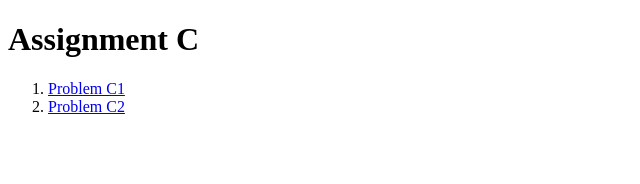
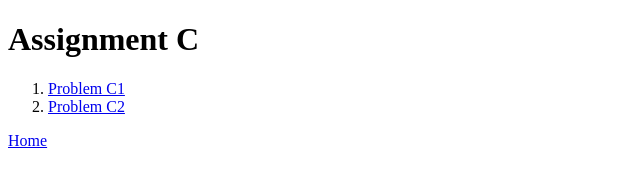
Before and after one commit to thecatsowl/cpp, a plain HTML site: page as_c/index.html in a window 1280 px wide. Shown: the full height of the page, 0-640 px from the left. Drawn offline with Linux system fonts and the light colour scheme.

Commit message:
added home link

```diff
--- a/as_c/index.html
+++ b/as_c/index.html
@@ -20,6 +20,11 @@
 		<li><a href="prob_c1.cpp">Problem C1</a></li>
 		<li><a href="prob_c2.cpp">Problem C2</a></li>
 	</ol>
+	<footer>
+		<p>
+			<a href="../index.html">Home</a>
+		</p>
+	</footer>
 </body>
 
 
```
